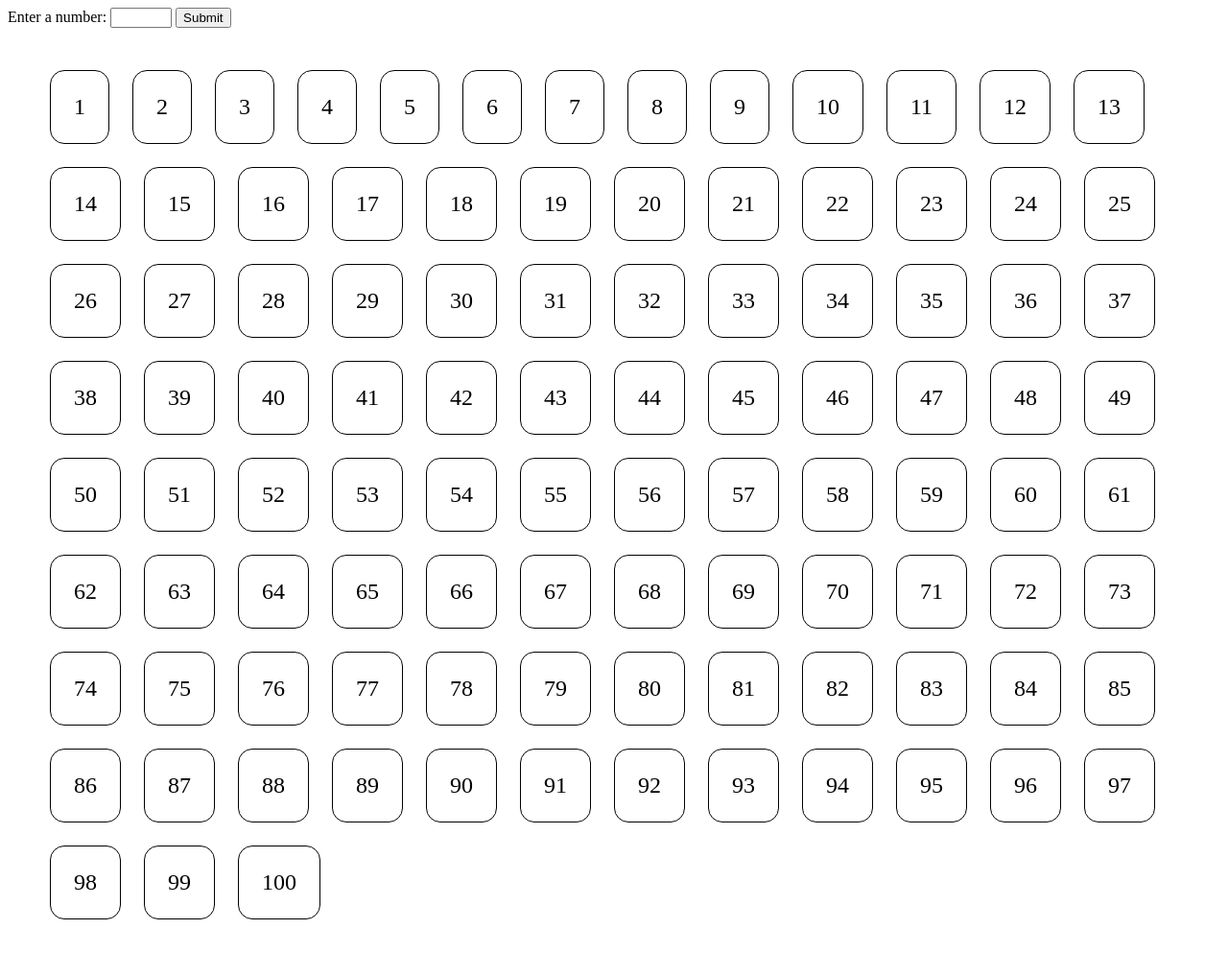
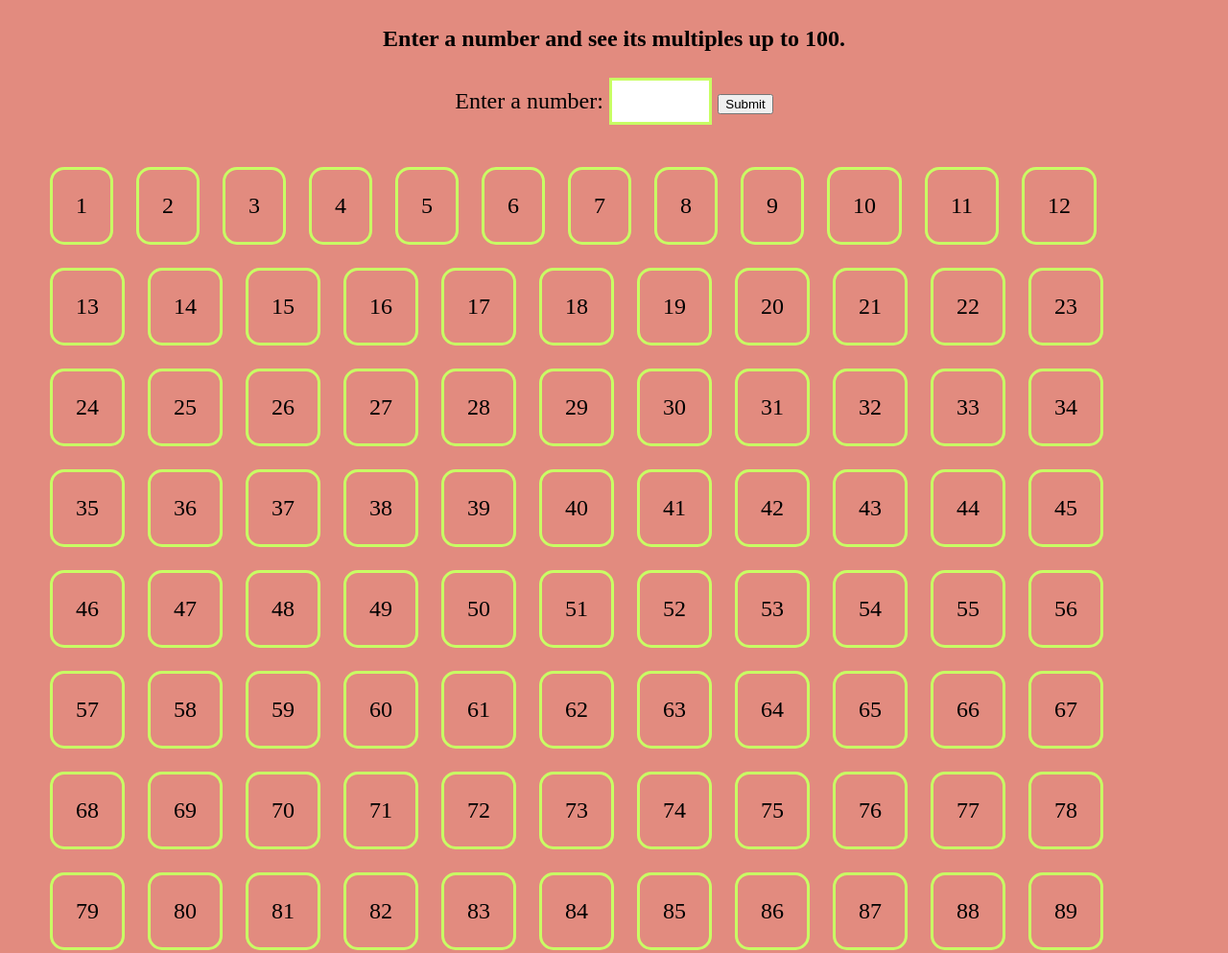
Before and after one commit to thejasonfile/MultipleOf, a plain HTML site: page index.html in a window 1280 px wide. Shown: the top 993 px of the page at 96% size. Drawn offline with nearby package versions, Linux system fonts and the light colour scheme.

Commit message:
finished CSS

```diff
--- a/css/main.css
+++ b/css/main.css
@@ -1,9 +1,31 @@
+html {
+	background-color: rgba(198, 25, 0, 0.5);
+}
+
+h2 {
+	padding: 0.3em;
+	text-align: center;
+}
+
+#userinput {
+	text-align: center;
+	font-size: 1.5em;
+}
+
+#divider, .number {
+	border: rgba(200, 255, 100, 1) 3px solid;
+}
+
+#divider {
+	font-size: 1em;
+	padding: 0.3em;
+}
+
 #container {
-	padding: 2em 2em;
+	padding: 2em;
 }
 
 .number {
-	border: black 1px solid;
 	display: inline-block;
 	padding: 1em;
 	margin: 0.5em;
--- a/index.html
+++ b/index.html
@@ -8,9 +8,12 @@
 	<link rel="stylesheet" type="text/css" href="css/main.css">
 </head>
 <body>
-	<label for="divider">Enter a number:</label>
-	<input type="number" id="divider" min="1" max="100">
-	<input type="submit">
+	<h2>Enter a number and see its multiples up to 100.</h2>
+	<div id="userinput">
+		<label for="divider">Enter a number:</label>
+		<input type="number" id="divider" min="1" max="100">
+		<input type="submit">
+	</div>
 
 	<div id='container'></div>
 
--- a/js/scripts.js
+++ b/js/scripts.js
@@ -16,17 +16,18 @@ function numberTest() {
 		var errMsg = $("<div></div>").text(errTxt).addClass("error");
 		$("#container").prepend(errMsg);
 	} else {
-		$(".error").hide();
-		$(".number").show();
+		$(".error, .number").hide();
+		//$(".number").hide();
 		doTheMath();
 	}
 }
 
 //divide input number into divs
 function doTheMath() {
+	$(".number").fadeOut("slow");
 	$.each($(".number"), function() {
-		if (!($(this).text() % inputNum === 0)) {
-			$(this).fadeOut("slow");
+		if ($(this).text() % inputNum === 0) {
+			$(this).fadeIn("slow");
 		}
 	})
 }
```
